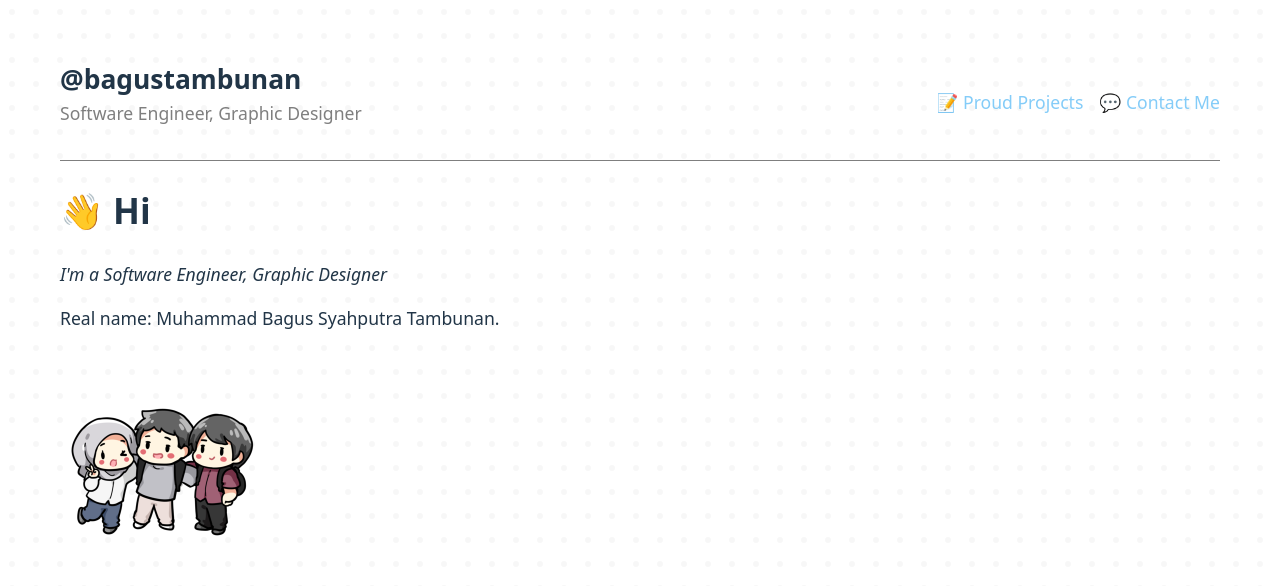
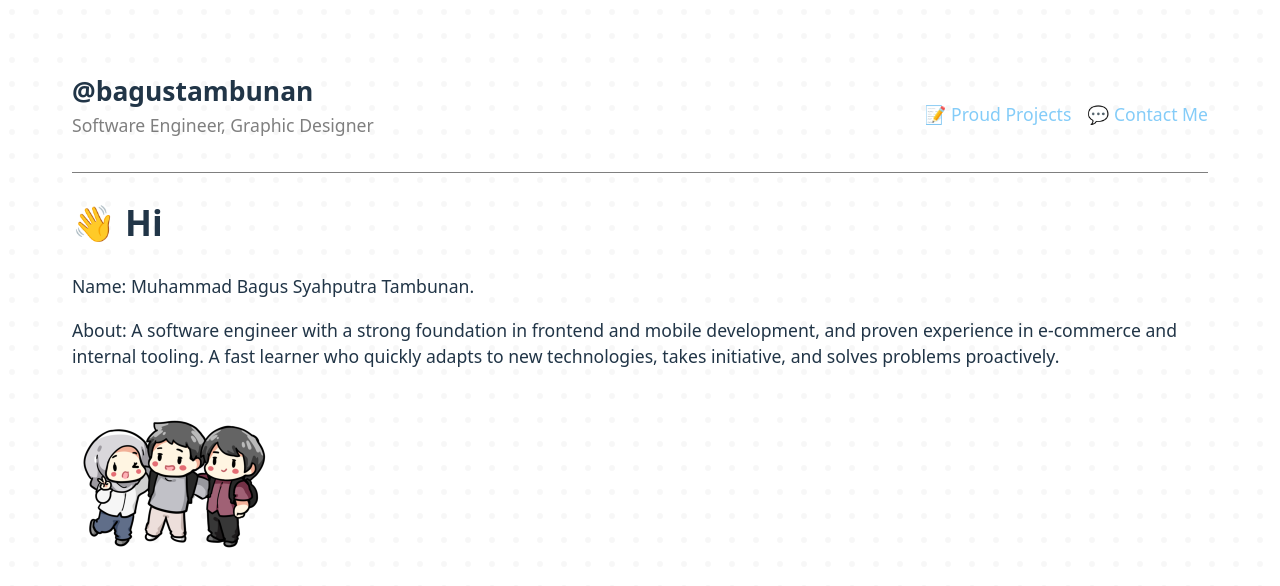
Before and after one commit to bagustambunan/software-engineer-portfolio-web, a React (Vite) app: page / in a window 1280 px wide. Shown: the top 586 px of the page. Built offline with nearby package versions, Linux system fonts and the light colour scheme.

Commit message:
update app-padding

```diff
--- a/src/components/Header/style.module.css
+++ b/src/components/Header/style.module.css
@@ -40,6 +40,10 @@
   color: var(--text-color);
 }
 
+.appNav a.active:hover {
+  color: var(--primary-color-hover);
+}
+
 @media (max-width: 600px) {
   /* .appNav {
     display: none;
--- a/src/components/ProjectList/index.tsx
+++ b/src/components/ProjectList/index.tsx
@@ -7,16 +7,16 @@ export default function ProjectList({ projects }: { projects: Project[] }) {
     <div className={styles.projectListContainer}>
       {
         projects.length === 0 && (
-          <div>Under construction...</div>
+          <div>🚧 Under construction...</div>
         )
       }
-      {projects.map((project) => (
-        <div className={styles.projectContainer}>
+      {projects.map((project, projectIndex) => (
+        <div key={project.name} className={styles.projectContainer}>
           <div className={styles.projectImageContainer}>
             <img src={project.image} alt={project.name} title={project.name} />
           </div>
           <div className={styles.projectInfoContainer}>
-            <h2>{project.name}</h2>
+            <h2>{projectIndex + 1}&#65039;&#8419; {project.name}</h2>
             <p>{project.description}</p>
             <div className={styles.projectStacksContainer}>
               {project.stacks?.map((stack) => (
--- a/src/constants/index.ts
+++ b/src/constants/index.ts
@@ -8,10 +8,12 @@ export const profile: Profile = {
     {
       key: RoleEnum.SOFTWARE_ENGINEER,
       label: "Software Engineer",
+      emoji: "👨‍💻",
     },
     {
       key: RoleEnum.GRAPHIC_DESIGNER,
       label: "Graphic Designer",
+      emoji: "🎨",
     },
   ],
   links: [
--- a/src/constants/types.ts
+++ b/src/constants/types.ts
@@ -28,6 +28,7 @@ export enum RoleEnum {
 export type Role = {
   key: RoleEnum;
   label: string;
+  emoji: string;
 }
 
 export type ProfileLink = {
--- a/src/index.css
+++ b/src/index.css
@@ -8,7 +8,7 @@
   --background-color: #242424;
   --button-color: #1a1a1a;
 
-  --app-padding: 60px;
+  --app-padding: 72px;
 
   font-family: system-ui, Avenir, Helvetica, Arial, sans-serif;
   line-height: 1.5;
@@ -39,13 +39,13 @@
 
 @media (max-width: 600px) {
   :root {
-    --app-padding: 20px;
+    --app-padding: 16px;
   }
 }
 
 @media (min-width: 601px) and (max-width: 1000px) {
   :root {
-    --app-padding: 40px;
+    --app-padding: 48px;
   }
 }
 
--- a/src/pages/Home/index.tsx
+++ b/src/pages/Home/index.tsx
@@ -5,9 +5,9 @@ import styles from './style.module.css'
 export default function Home() {
   return (
     <div>
-      <PageTitle title="👋 Hi" description={`I'm a ${profile.description}`} />
-      <p>Real name: Muhammad Bagus Syahputra Tambunan.</p>
-      <br />
+      <PageTitle title="👋 Hi" />
+      <p>Name: Muhammad Bagus Syahputra Tambunan.</p>
+      <p>About: A software engineer with a strong foundation in frontend and mobile development, and proven experience in e-commerce and internal tooling. A fast learner who quickly adapts to new technologies, takes initiative, and solves problems proactively.</p>
       <img src={profile.photo} alt={profile.name} title={profile.name} className={styles.avatar} />
     </div>
   )
--- a/src/pages/Projects/index.tsx
+++ b/src/pages/Projects/index.tsx
@@ -34,7 +34,7 @@ export default function Projects() {
         tabItems={profile.roles.map((role) =>
         ({
           key: role.key,
-          label: `As a ${role.label}`,
+          label: `${role.emoji} As a ${role.label}`,
           content: <ProjectList projects={projects.filter((project) => project.role === role.key)} />
         }
         )
```
